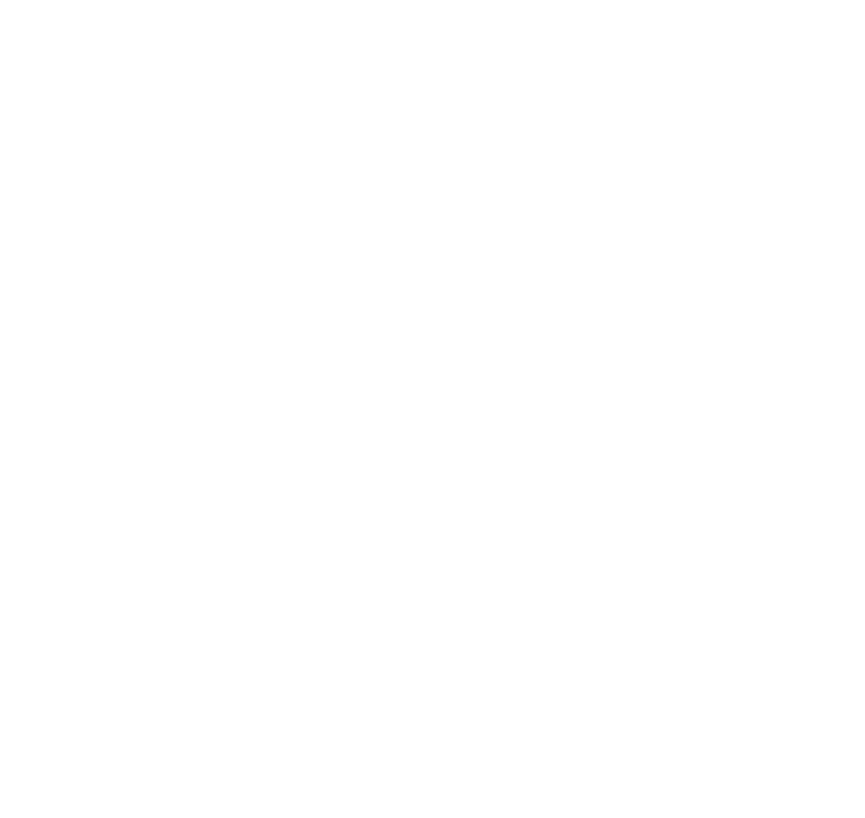
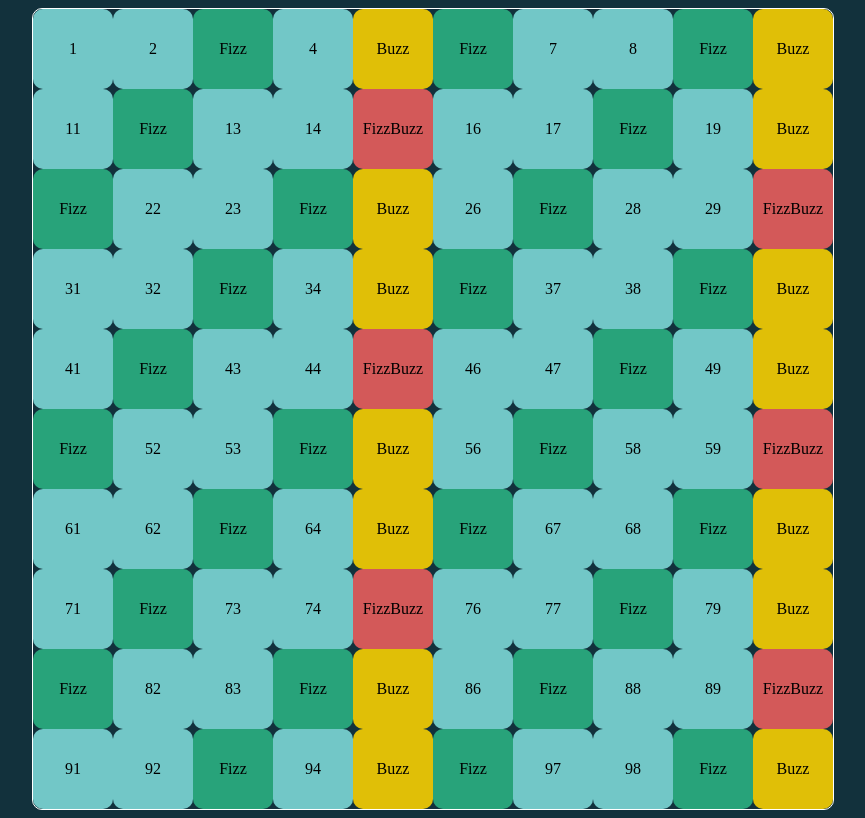
Before and after one commit to orlandomanfredini/js-fizzbuzz, a plain HTML site: page index.html in a window 1280 px wide. Shown: the whole page, without its empty margins (207-1072 px from the left). Drawn offline with Linux system fonts and the light colour scheme.

Commit message:
ADD: con inner.HTML ho aggiunto elemento <li> con fantasia per tipo

```diff
--- a/css/style.css
+++ b/css/style.css
@@ -0,0 +1,46 @@
+ul, li, menu{
+    list-style: none;
+}
+
+body{
+    background-color: #12313C;
+}
+
+.container{
+    width: 800px;
+    margin: 0 auto;
+    border: 1px solid white;
+    border-radius: 10px;
+}
+
+.list-element{
+    display: flex;
+    flex-wrap: wrap;
+    margin: 0;
+    padding: 0;
+}
+
+.list-item{
+    width: calc(800px / 10);
+    aspect-ratio: 1;
+    border-radius: 10px;
+    display: flex;
+    justify-content: center;
+    align-items: center;
+}
+
+.fizzbuzz{
+    background-color: rgb(211, 89, 89);
+}
+
+.buzz{
+    background-color: rgb(224, 191, 7);
+}
+
+.fizz{
+    background-color: rgb(40, 163, 122);
+}
+
+.number{
+    background-color: rgb(114, 199, 199);
+}
--- a/index.html
+++ b/index.html
@@ -7,6 +7,12 @@
     <title>Document</title>
 </head>
 <body>
+
+    <div id="main-container" class="container">
+        <ul id="ul-list" class="list-element">
+
+        </ul>
+    </div>
     <script src="./js/app.js"></script>
 </body>
 </html>
--- a/js/app.js
+++ b/js/app.js
@@ -9,19 +9,33 @@
 
 //Uso ciclo for per assegnare valori ai multipli di 3 e 5
 
+
+// --- BONUS 1:
+// Crea un container nel DOM , aggiungendo un elemento html con il numero o la stringa corretta da mostrare.
+// Potete usare innerHTML oppure il metodo append creando l’elemento come oggetto usando createElement
+
+// BONUS 2:
+// Applica stili differenti agli elementi aggiunti al DOM nel BONUS 1,
+// a seconda che il valore inserito sia un numero, un fizz, un buzz o un fizzbuzz.
+
+let ulList = document.getElementById('ul-list'); //element
+
+
 for(let i = 1; i <= n; ++i){
 
-    let x3 = i % 3;
-    let x5 = i % 5;
-    let x15 = i % 15;
+
+
+    let x3 = i % 3; //number
+    let x5 = i % 5; //numer
+    let x15 = i % 15; //number
 
     if(x15 === 0){
-        console.log('FizzBuzz')
+        ulList.innerHTML += `<li class="list-item fizzbuzz">FizzBuzz</li>`
     } else if (x5 === 0){
-        console.log('Buzz')
+        ulList.innerHTML += `<li class="list-item buzz">Buzz</li>`
     } else if (x3 === 0){
-        console.log('Fizz')
+        ulList.innerHTML += `<li class="list-item fizz">Fizz</li>`
     } else{
-        console.log(i)
+        ulList.innerHTML += `<li class="list-item number">${i}</li>`
     }
 }
```
